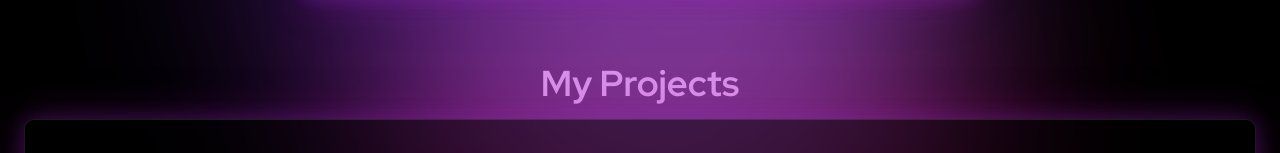
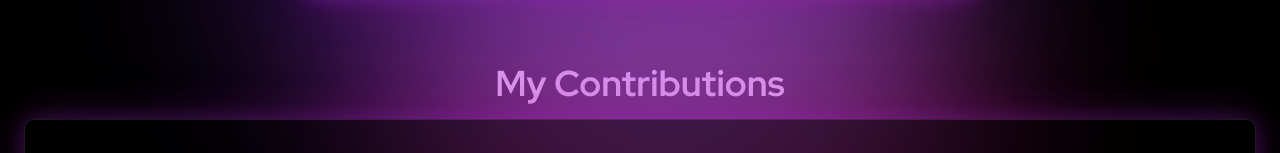
Before and after one commit to rubyaj24/rubyaj24, a React (Vite) app: page / in a window 1280 px wide. Shown: the part 415-568 px from the top of the page. Built offline with nearby package versions, Linux system fonts and the light colour scheme.

Commit message:
fix: update section title from "My Projects" to "My Contributions"

```diff
--- a/src/components/Projects.jsx
+++ b/src/components/Projects.jsx
@@ -54,7 +54,7 @@
     return (
     <div className='gap-4 m-6'>
         <div className="flex items-center justify-center bg-black text-white font-redhat">
-            <h1 className="text-4xl font-bold">My Projects</h1>
+            <h1 className="text-4xl font-bold">My Contributions</h1>
         </div>
         <Card className={"glow-card p-8 mt-4"}>
             <div className="grid lg:grid-cols-3 md:grid-cols-2 gap-6 p-6">
```
